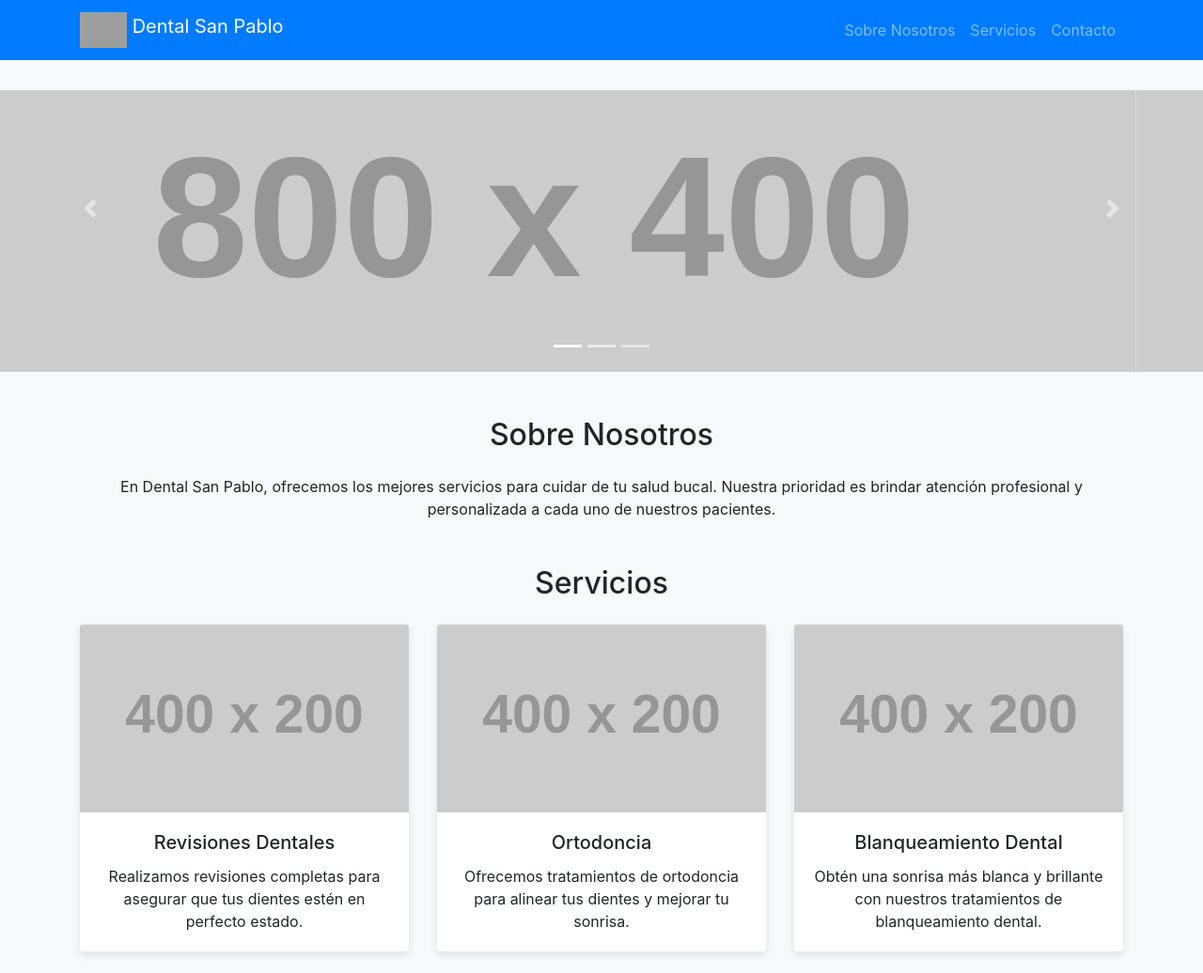
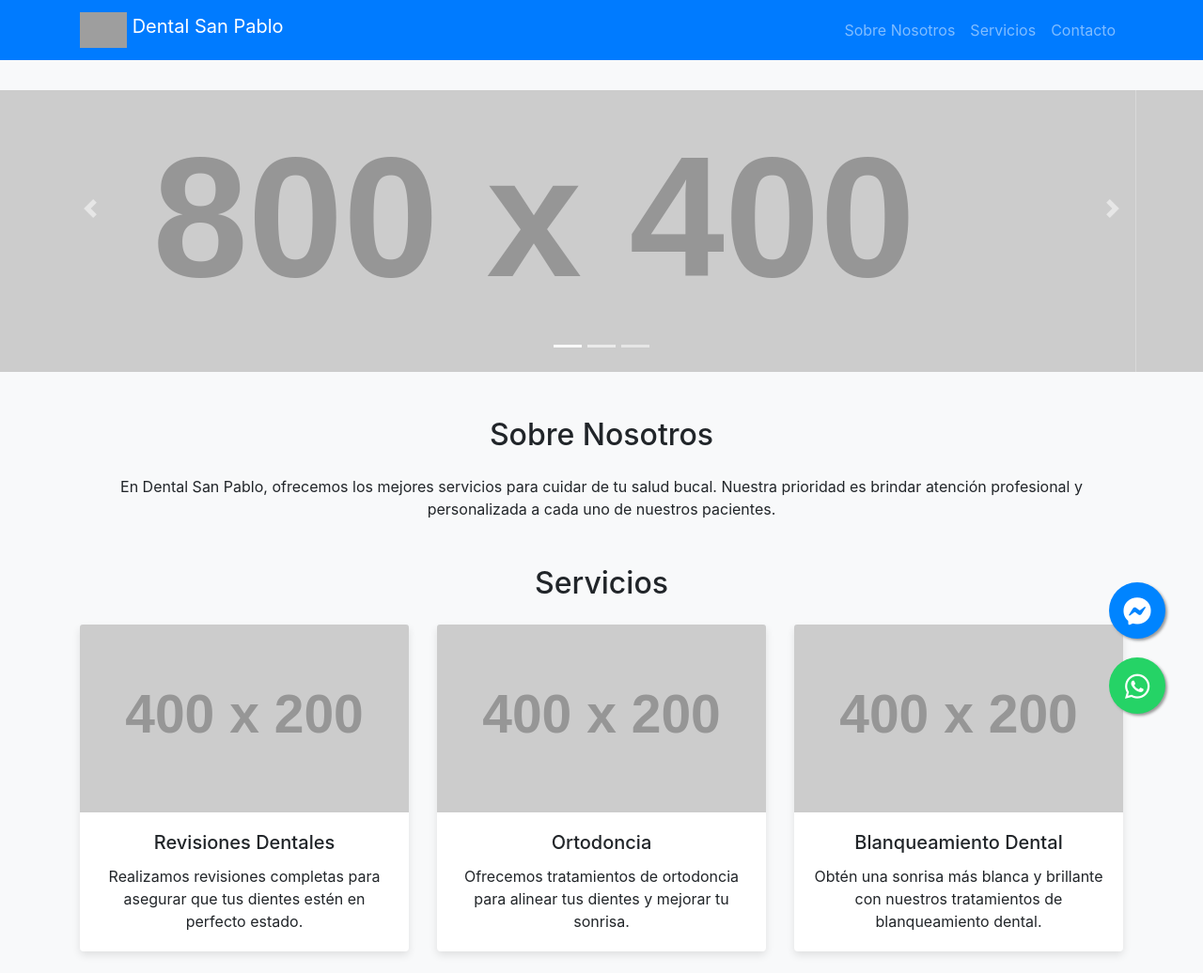
Before and after one commit to IsaacALG1402/dental-sanpablo, a plain HTML site: page index.html in a window 1280 px wide. Shown: the top 1036 px of the page at 94% size. Drawn offline with nearby package versions, Linux system fonts and the light colour scheme; grey boxes are pictures that could not be loaded; placeholder pictures from the web are drawn by us.

Commit message:
Update index.html

```diff
--- a/index.html
+++ b/index.html
@@ -49,6 +49,42 @@
             .card {
                 margin-bottom: 15px;
             }
+        }
+
+        /* Estilos para la burbuja de WhatsApp */
+        .float {
+            position: fixed;
+            width: 60px;
+            height: 60px;
+            bottom: 40px;
+            right: 40px;
+            background-color: #25d366;
+            color: #FFF;
+            border-radius: 50px;
+            text-align: center;
+            font-size: 30px;
+            box-shadow: 2px 2px 3px #999;
+            z-index: 100;
+        }
+
+        .my-float {
+            margin-top: 16px;
+        }
+
+        /* Estilos para la burbuja de Messenger */
+        .float-messenger {
+            position: fixed;
+            width: 60px;
+            height: 60px;
+            bottom: 120px;
+            right: 40px;
+            background-color: #0084ff;
+            color: #FFF;
+            border-radius: 50px;
+            text-align: center;
+            font-size: 30px;
+            box-shadow: 2px 2px 3px #999;
+            z-index: 100;
         }
     </style>
 </head>
@@ -150,7 +186,7 @@
     <!-- Contact -->
     <div id="contact" class="container text-center mt-5">
         <h2>Contacto</h2>
-        <p>Teléfono: 123-456-7890</p>
+        <p>Teléfono: 5578387776</p>
         <p>Email: contacto@dental-sanpablo.com</p>
         <a href="https://wa.me/5578387776" class="btn whatsapp-button btn-lg mt-3"><i class="fab fa-whatsapp"></i> Contactar por WhatsApp</a>
     </div>
@@ -165,19 +201,24 @@
 
     <!-- Footer -->
     <footer class="text-center mt-5">
-        <div class="container">
-            <div class="social-icons mb-3">
-                <a href="https://www.facebook.com/SanPabloDentista" target="_blank"><i class="fab fa-facebook"></i></a>
-            </div>
-            <p>© 2024 Dental San Pablo. Todos los derechos reservados.</p>
-        </div>
+        <p>© 2024 Dental San Pablo. Todos los derechos reservados.</p>
+        <a href="https://www.facebook.com/SanPabloDentista" target="_blank"><i class="fab fa-facebook"></i></a>
+        <a href="https://www.instagram.com/SanPabloDentista" target="_blank"><i class="fab fa-instagram"></i></a>
     </footer>
 
-    <!-- Bootstrap JS and dependencies -->
+    <!-- Botón flotante de WhatsApp -->
+    <a href="https://wa.me/5578387776" class="float" target="_blank">
+        <i class="fab fa-whatsapp my-float"></i>
+    </a>
+
+    <!-- Botón flotante de Messenger -->
+    <a href="https://m.me/SanPabloDentista" class="float-messenger" target="_blank">
+        <i class="fab fa-facebook-messenger my-float"></i>
+    </a>
+
+    <!-- Bootstrap JS y dependencias -->
     <script src="https://code.jquery.com/jquery-3.5.1.slim.min.js"></script>
-    <script src="https://cdn.jsdelivr.net/npm/@popperjs/core@2.5.4/dist/umd/popper.min.js"></script>
+    <script src="https://cdn.jsdelivr.net/npm/@popperjs/core@2.11.6/dist/umd/popper.min.js"></script>
     <script src="https://stackpath.bootstrapcdn.com/bootstrap/4.5.2/js/bootstrap.min.js"></script>
-    <!-- Font Awesome JS -->
-    <script src="https://cdnjs.cloudflare.com/ajax/libs/font-awesome/5.15.4/js/all.min.js"></script>
 </body>
 </html>
```
